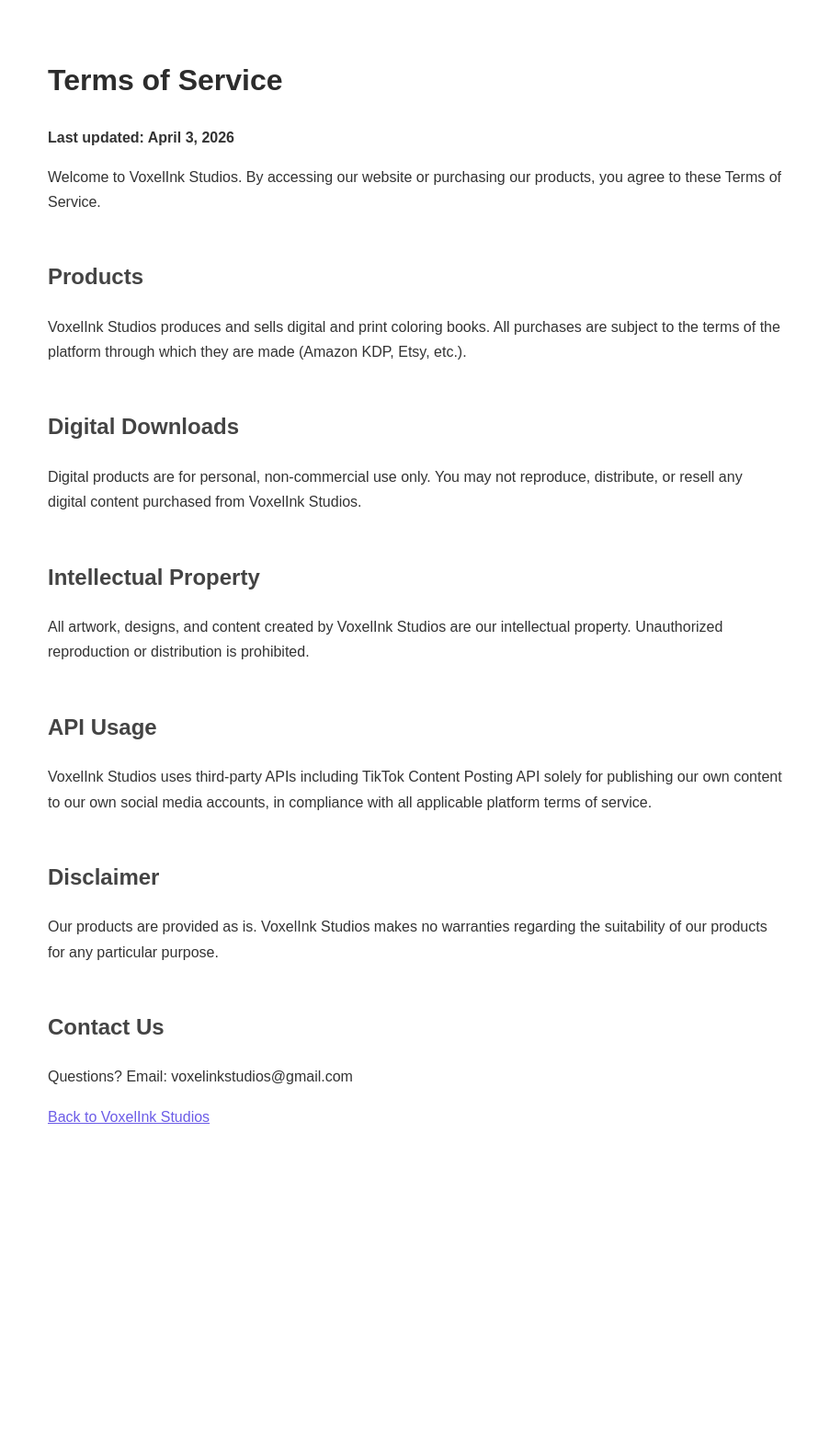
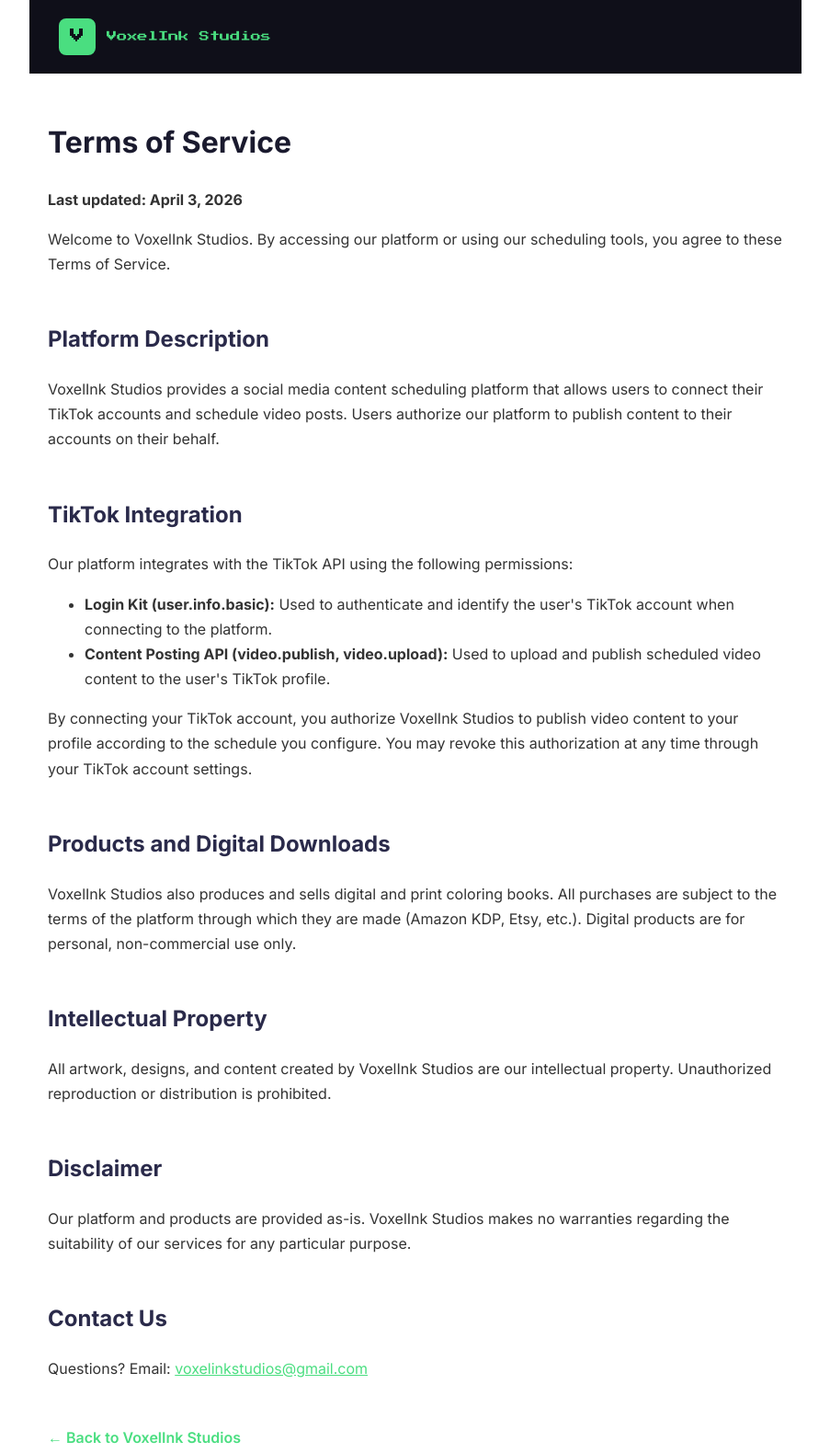
Before and after one commit to VoxelInk/voxelinkstudios-com, a plain HTML site: page terms.html in a window 1280 px wide. Shown: the whole page at 92% size, without its empty margins (188-1091 px from the left). Before the commit the page ends 1288 px from the top, so only its background shows below. Drawn offline with Linux system fonts and the light colour scheme.

Commit message:
TikTok API review: add scope explanations, fix multi-user framing, consistent logo on TOS/Privacy pages

```diff
--- a/terms.html
+++ b/terms.html
@@ -4,24 +4,52 @@
 <meta charset="UTF-8">
 <meta name="viewport" content="width=device-width, initial-scale=1.0">
 <title>Terms of Service - VoxelInk Studios</title>
-<style>body{max-width:800px;margin:60px auto;padding:0 20px;font-family:sans-serif;line-height:1.7;color:#333}h1{color:#2c2c2c}h2{color:#444;margin-top:2em}a{color:#6c5ce7}</style>
+<link rel="preconnect" href="https://fonts.googleapis.com" />
+<link href="https://fonts.googleapis.com/css2?family=Press+Start+2P&family=Inter:wght@400;500;600;700&display=swap" rel="stylesheet" />
+<style>
+  body { max-width: 800px; margin: 0 auto; padding: 0 20px 60px; font-family: 'Inter', sans-serif; line-height: 1.7; color: #333; background: #fff; }
+  .site-header { background: #0f0f19; padding: 1.25rem 2rem; margin: 0 -20px 3rem; display: flex; align-items: center; gap: 0.75rem; }
+  .site-logo-icon { width: 40px; height: 40px; background: #4ade80; border-radius: 8px; display: flex; align-items: center; justify-content: center; font-family: 'Press Start 2P', monospace; font-size: 1rem; color: #0f0f19; flex-shrink: 0; }
+  .site-logo-text { font-family: 'Press Start 2P', monospace; font-size: 0.7rem; color: #4ade80; text-decoration: none; }
+  h1 { color: #1a1a2e; margin-top: 2rem; }
+  h2 { color: #2a2a4a; margin-top: 2em; }
+  a { color: #4ade80; }
+  .back-link { display: inline-block; margin-top: 2rem; color: #4ade80; text-decoration: none; font-weight: 600; }
+</style>
 </head>
 <body>
+<div class="site-header">
+  <div class="site-logo-icon">V</div>
+  <a class="site-logo-text" href="/">VoxelInk Studios</a>
+</div>
+
 <h1>Terms of Service</h1>
 <p><strong>Last updated: April 3, 2026</strong></p>
-<p>Welcome to VoxelInk Studios. By accessing our website or purchasing our products, you agree to these Terms of Service.</p>
-<h2>Products</h2>
-<p>VoxelInk Studios produces and sells digital and print coloring books. All purchases are subject to the terms of the platform through which they are made (Amazon KDP, Etsy, etc.).</p>
-<h2>Digital Downloads</h2>
-<p>Digital products are for personal, non-commercial use only. You may not reproduce, distribute, or resell any digital content purchased from VoxelInk Studios.</p>
+<p>Welcome to VoxelInk Studios. By accessing our platform or using our scheduling tools, you agree to these Terms of Service.</p>
+
+<h2>Platform Description</h2>
+<p>VoxelInk Studios provides a social media content scheduling platform that allows users to connect their TikTok accounts and schedule video posts. Users authorize our platform to publish content to their accounts on their behalf.</p>
+
+<h2>TikTok Integration</h2>
+<p>Our platform integrates with the TikTok API using the following permissions:</p>
+<ul>
+  <li><strong>Login Kit (user.info.basic):</strong> Used to authenticate and identify the user's TikTok account when connecting to the platform.</li>
+  <li><strong>Content Posting API (video.publish, video.upload):</strong> Used to upload and publish scheduled video content to the user's TikTok profile.</li>
+</ul>
+<p>By connecting your TikTok account, you authorize VoxelInk Studios to publish video content to your profile according to the schedule you configure. You may revoke this authorization at any time through your TikTok account settings.</p>
+
+<h2>Products and Digital Downloads</h2>
+<p>VoxelInk Studios also produces and sells digital and print coloring books. All purchases are subject to the terms of the platform through which they are made (Amazon KDP, Etsy, etc.). Digital products are for personal, non-commercial use only.</p>
+
 <h2>Intellectual Property</h2>
 <p>All artwork, designs, and content created by VoxelInk Studios are our intellectual property. Unauthorized reproduction or distribution is prohibited.</p>
-<h2>API Usage</h2>
-<p>VoxelInk Studios uses third-party APIs including TikTok Content Posting API solely for publishing our own content to our own social media accounts, in compliance with all applicable platform terms of service.</p>
+
 <h2>Disclaimer</h2>
-<p>Our products are provided as is. VoxelInk Studios makes no warranties regarding the suitability of our products for any particular purpose.</p>
+<p>Our platform and products are provided as-is. VoxelInk Studios makes no warranties regarding the suitability of our services for any particular purpose.</p>
+
 <h2>Contact Us</h2>
-<p>Questions? Email: voxelinkstudios@gmail.com</p>
-<p><a href="/">Back to VoxelInk Studios</a></p>
+<p>Questions? Email: <a href="mailto:voxelinkstudios@gmail.com">voxelinkstudios@gmail.com</a></p>
+
+<a class="back-link" href="/">&#8592; Back to VoxelInk Studios</a>
 </body>
 </html>
```
Also changed, not shown: privacy-policy.html (+35 -8 lines), tiktok-connect.html (+22 -3 lines).
